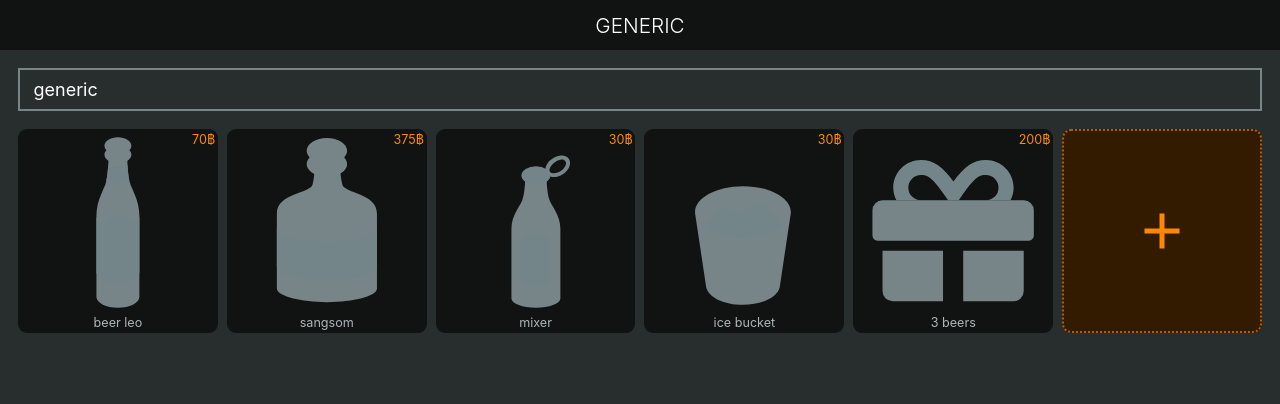
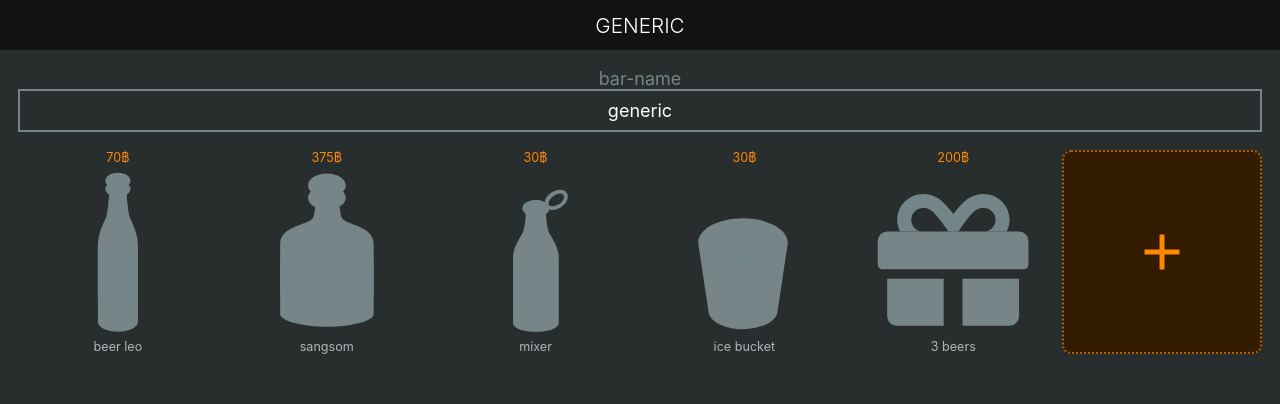
Before and after one commit to Hiswe/foo-barz, a Vue app: page /#/barz/_d6caZLLC in a window 1280 px wide. Shown: the top 404 px of the page. Built offline with nearby package versions, Linux system fonts and the light colour scheme; what vue-clipboard2, vue-notification would draw is missing.

Commit message:
BARZ – fix new bar button overlapping list

```diff
--- a/package.json
+++ b/package.json
@@ -2,7 +2,7 @@
   "name": "foo-barz",
   "description": "get your foo barz bill",
   "homepage": "https://foo-barz-7d9a2.firebaseapp.com/",
-  "version": "0.5.3",
+  "version": "0.5.4",
   "private": true,
   "engines": {
     "node": "10.11.0",
--- a/src/App.vue
+++ b/src/App.vue
@@ -31,6 +31,25 @@
     'Liberation Mono', 'Nimbus Mono L', Monaco, 'Courier New', Courier,
     monospace;
 }
+
+:root {
+  // Z-Index Scale
+  --zi-1: 100;
+  --zi-2: 200;
+  --zi-3: 300;
+  --zi-4: 400;
+  --zi-5: 500;
+  --zi-6: 600;
+  --zi-7: 700;
+  --zi-8: 800;
+  --zi-9: 900;
+  --zi-10: 1000;
+
+  // Z-Index Applications
+  --zindex-fab: var(--zi-2);
+  --zindex-edit-product: var(--zi-3);
+}
+
 *,
 *::before,
 *::after {
--- a/src/components/article/edit.vue
+++ b/src/components/article/edit.vue
@@ -97,6 +97,7 @@
   margin: 0;
   display: flex;
   flex-direction: column;
+  z-index: var(--zindex-edit-product);
 
   &__fields {
     margin: auto 0;
--- a/src/components/article/show.vue
+++ b/src/components/article/show.vue
@@ -32,7 +32,6 @@
   position: absolute;
   display: flex;
   flex-direction: column;
-  padding-bottom: 0.15rem;
   top: 0;
   right: 0;
   bottom: 0;
@@ -58,10 +57,8 @@
 
   &__price {
     color: var(--c-accent);
-    position: absolute;
-    z-index: 2;
-    top: 0.15rem;
-    right: 0.15rem;
+    order: -1;
+    text-align: center;
   }
   &__icon {
     z-index: 2;
--- a/src/components/form/input.vue
+++ b/src/components/form/input.vue
@@ -4,6 +4,9 @@
   computed: {
     isNumber() {
       return this.type === `number`
+    },
+    _id() {
+      return this.id ? this.id : this.name ? this.name : false
     },
   },
   props: {
@@ -17,6 +20,12 @@
     value: {
       default: ``,
       type: [String, Number],
+    },
+    name: {
+      type: String,
+    },
+    id: {
+      type: String,
     },
   },
   methods: {
@@ -49,6 +58,8 @@
     input.input__field(
       :type="type"
       :value="value"
+      :name="name"
+      :id="_id"
       @input="onInput"
       @keyup.enter="onEnter"
     )
--- a/src/components/nights/BarMenu.vue
+++ b/src/components/nights/bar-menu.vue
@@ -36,11 +36,11 @@
 .bar-menu {
   background: linear-gradient(
     to bottom,
-    var(--c-black),
-    var(--c-primary-darkest)
+    var(--c-black) 65%,
+    var(--c-accent-darkest)
   );
   margin: 0;
-  padding: 0.5rem;
+  padding: 0 0.5rem 0.25rem;
   overflow-x: scroll; /* has to be scroll, not auto */
   -webkit-overflow-scrolling: touch;
 
@@ -52,10 +52,10 @@
   &__article {
     flex: 0 0 auto;
     margin: 0 0.25rem;
-    background: var(--c-black);
-    border: 1px solid var(--c-primary-darker);
-    height: 70px;
-    width: 70px;
+    background: none;
+    border: none;
+    height: 80px;
+    width: 80px;
     padding: 0;
     position: relative;
     display: block;
--- a/src/components/ui/button.vue
+++ b/src/components/ui/button.vue
@@ -68,6 +68,7 @@
     margin: 0;
     padding: 0;
     border: 0;
+    z-index: var(--zindex-fab);
 
     .icon {
       position: absolute;
--- a/src/components/ui/list.vue
+++ b/src/components/ui/list.vue
@@ -1,5 +1,5 @@
 <template lang="pug" functional>
-ul.list
+ul.list(:class="data.staticClass || ``" v-bind="data.attrs")
   slot
 </template>
 
--- a/src/views/Barz.vue
+++ b/src/views/Barz.vue
@@ -69,6 +69,9 @@
 </template>
 
 <style lang="scss" scoped>
+.page-barz {
+  padding-bottom: calc(var(--navigation-height) * 1.35);
+}
 .barz-help {
   text-align: center;
   border-bottom: 2px solid black;
--- a/src/views/BarzEdit.vue
+++ b/src/views/BarzEdit.vue
@@ -67,10 +67,20 @@
 }
 </script>
 
+<i18n>
+{
+  "en": {
+    "bar-name": "bar name"
+  }
+}
+</i18n>
+
 <template lang="pug">
 foobarz-main-content(page="barz-new-edit" :title="bar.name")
   form(@submit.prevent="updateBar")
-    foobarz-input(v-model="bar.name")
+    .bar-name
+      label.bar-name__label(for="bar-name") {{ $t(`bar-name`) }}
+      foobarz-input.bar-name__input(v-model="bar.name" name="bar-name")
     .products
       .products__item(
         v-for="(article, index) in bar.articles"
@@ -98,10 +108,20 @@
 </template>
 
 <style lang="scss" scoped>
+.bar-name {
+  text-align: center;
+
+  &__label {
+    color: var(--c-primary);
+  }
+  &__input /deep/ input {
+    text-align: center;
+  }
+}
 .products {
   display: grid;
   grid-template-columns: repeat(auto-fit, minmax(80px, 1fr));
-  grid-gap: 0.5rem;
+  grid-gap: 1.5rem 0.5rem;
   padding-top: 1rem;
 
   &__add,
@@ -109,7 +129,6 @@
     width: 100%;
     padding: 100% 0 0;
     position: relative;
-    background: var(--c-black);
     border-radius: 0.5rem;
   }
 
--- a/src/views/NightEdit.vue
+++ b/src/views/NightEdit.vue
@@ -1,7 +1,7 @@
 <script>
 import { mapState, mapMutations, mapActions, mapGetters } from 'vuex'
 
-import BarMenu from '@/components/nights/BarMenu'
+import BarMenu from '@/components/nights/bar-menu'
 import NightTotal from '@/components/nights/NightTotal'
 
 export default {
```
